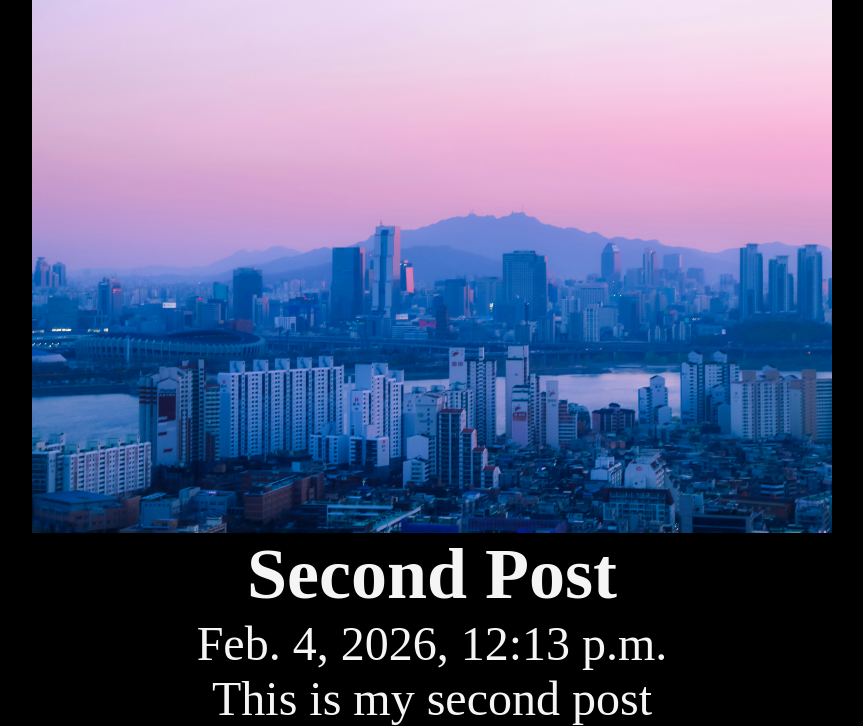
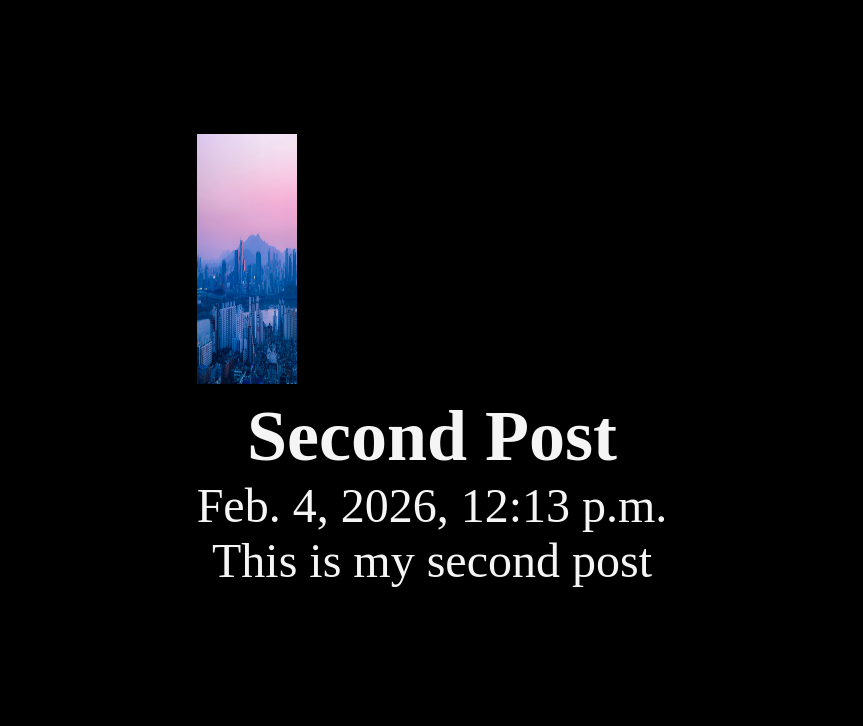
Before and after one commit to johnaljennegalos/Sandbox, a Django app: a page that uses templates/layout.html in a window 1280 px wide. Shown: the part 79-805 px from the top of the page, without its empty margins (208-1071 px from the left). After the commit the page ends 666 px from the top, so only its background shows below. Run offline with Django 5.2, Linux system fonts and the light colour scheme; data comes from the database, SQL or seed files in the repository.

Commit message:
modify css in static

```diff
--- a/static/css/style.css
+++ b/static/css/style.css
@@ -41,7 +41,8 @@
 }
 
 .banner{
-    display: block;
-    width: 100%;
-    max-width: 800px;
+    /*display: block;*/
+    width: 100px;
+    height: 250px;
+    max-width: 200px;
 }
```
